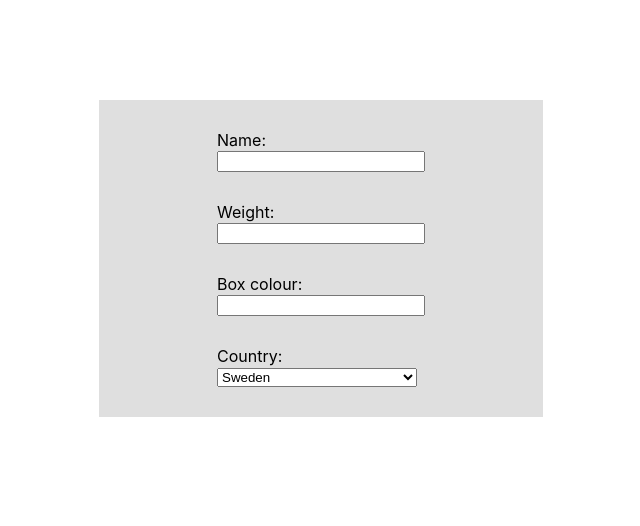
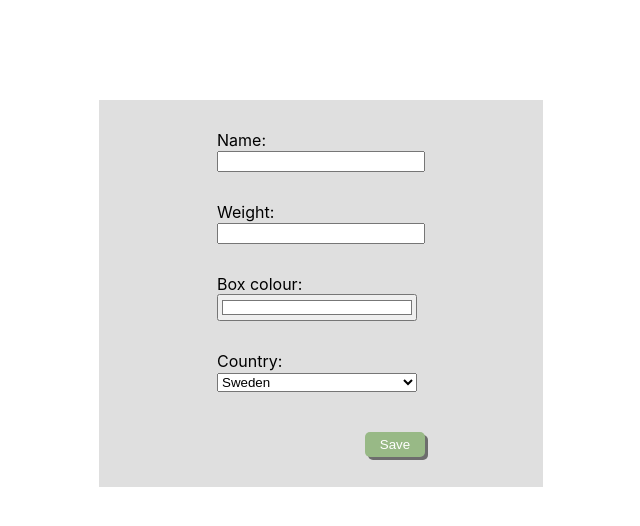
Before and after one commit to martina-a/Boxinator, a React (Create React App) app in the folder client/: page / in a window 1280 px wide. Shown: the top 526 px of the page, without its empty margins (319-959 px from the left). Built offline with nearby package versions, Linux system fonts and the light colour scheme.

Commit message:
Save button

```diff
--- a/client/src/App.css
+++ b/client/src/App.css
@@ -18,4 +18,26 @@ input {
 
 #country-list {
   width: 200px;
+  margin-bottom: 40px;
+  position: relative;
 }
+
+#save-btn {
+  background-color: #98b986;
+  color: white;
+  float: right;
+  width: 60px;
+  padding: 5px;
+  border: none;
+  border-radius: 5px;
+  box-shadow: 3px 3px #6d6d6d;
+}
+
+#save-btn:hover {
+  background-color: #73b350;
+}
+
+#save-btn:active {
+  transform: translateY(3px) translateX(3px);
+  box-shadow: 0 0;
+}
--- a/client/src/components/Form.js
+++ b/client/src/components/Form.js
@@ -15,14 +15,15 @@ class Form extends Component {
           <label htmlFor="box-weight">Weight:</label><br/>
           <input type="text" id="box-weight" name="box-weight"/><br/>
           <label htmlFor="box-colour">Box colour:</label><br/>
-          <input type="text" id="box-colour" name="box-colour"/><br/>
+          <input type="color" id="box-colour" name="box-colour" value="#FFFFFF"/><br/>
           <label htmlFor="country">Country:</label><br/>
           <select id="country-list">
             <option value="Sweden">Sweden</option>
             <option value="China">China</option>
             <option value="Brazil">Brazil</option>
             <option value="Australia">Australia</option>
-          </select>
+          </select><br/>
+          <button id="save-btn">Save</button>
         </form>
       </div>
     )
```
